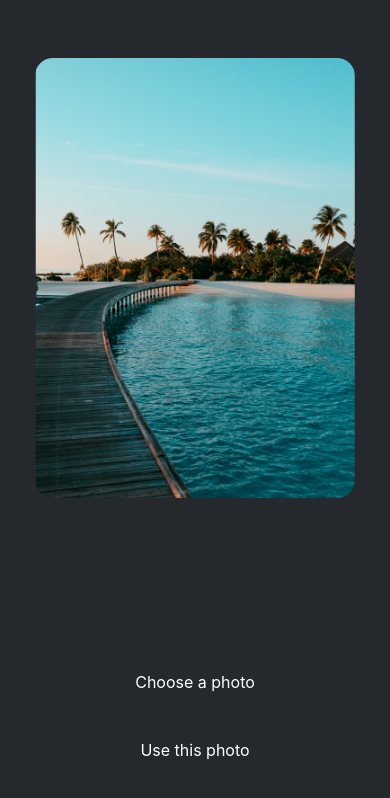
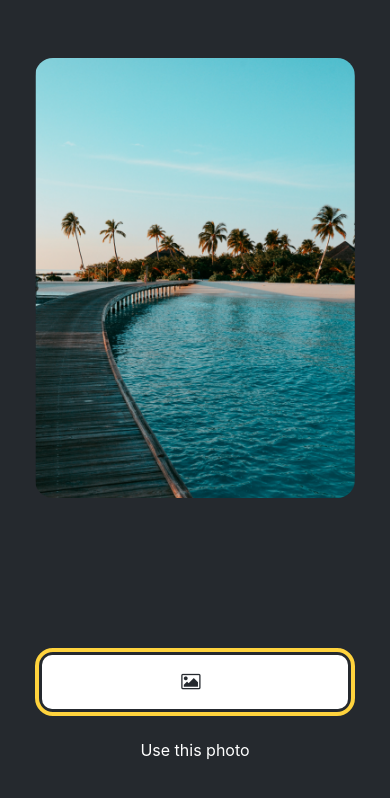
Before and after one commit to bayazidsustami/smash-emoji, a React Native app: screen / in a window 390 px wide. Shown: the top 798 px of the page. Built offline with nearby package versions, Linux system fonts and the light colour scheme.

Commit message:
feat : creat primary button

```diff
--- a/App.js
+++ b/App.js
@@ -13,7 +13,7 @@
         <ImageViewer placeholderImageSource={PlaceholderImage}/>
       </View>
       <View style={styles.footerContiner}>
-        <Button label={"Choose a photo"}/>
+        <Button theme="primary" label={"Choose a photo"}/>
         <Button label={"Use this photo"}/>
       </View>
       <StatusBar style="auto" />
--- a/components/Button.js
+++ b/components/Button.js
@@ -1,6 +1,26 @@
 import { StyleSheet, View, Pressable, Text } from "react-native";
 
-export default function Button ({label}){
+import { FontAwesome } from "@expo/vector-icons";
+
+export default function Button ({label, theme}){
+    if(theme == "primary") {
+        return (
+            <View style={[styles.buttonContainer, { borderWidth:4, borderColor:"#ffd33d", borderRadius:18 }]}>
+                <Pressable
+                    style={[styles.button, { backgroundColor:"#fff" }]}
+                    onPress={() => alert('you pressed the button')}
+                >
+                    <FontAwesome
+                        name="picture-o"
+                        size={18}
+                        color={"#25292e"}
+                        style={styles.buttonIcon}
+                    />
+                    <Text style={[styles.buttonLabel, { color:"#25292e" }]}></Text>
+                </Pressable>
+            </View>
+        )
+    }
     return(
         <View style={styles.buttonContainer}>
             <Pressable style={styles.button} onPress={() => alert('you pressed the button')}>
```
